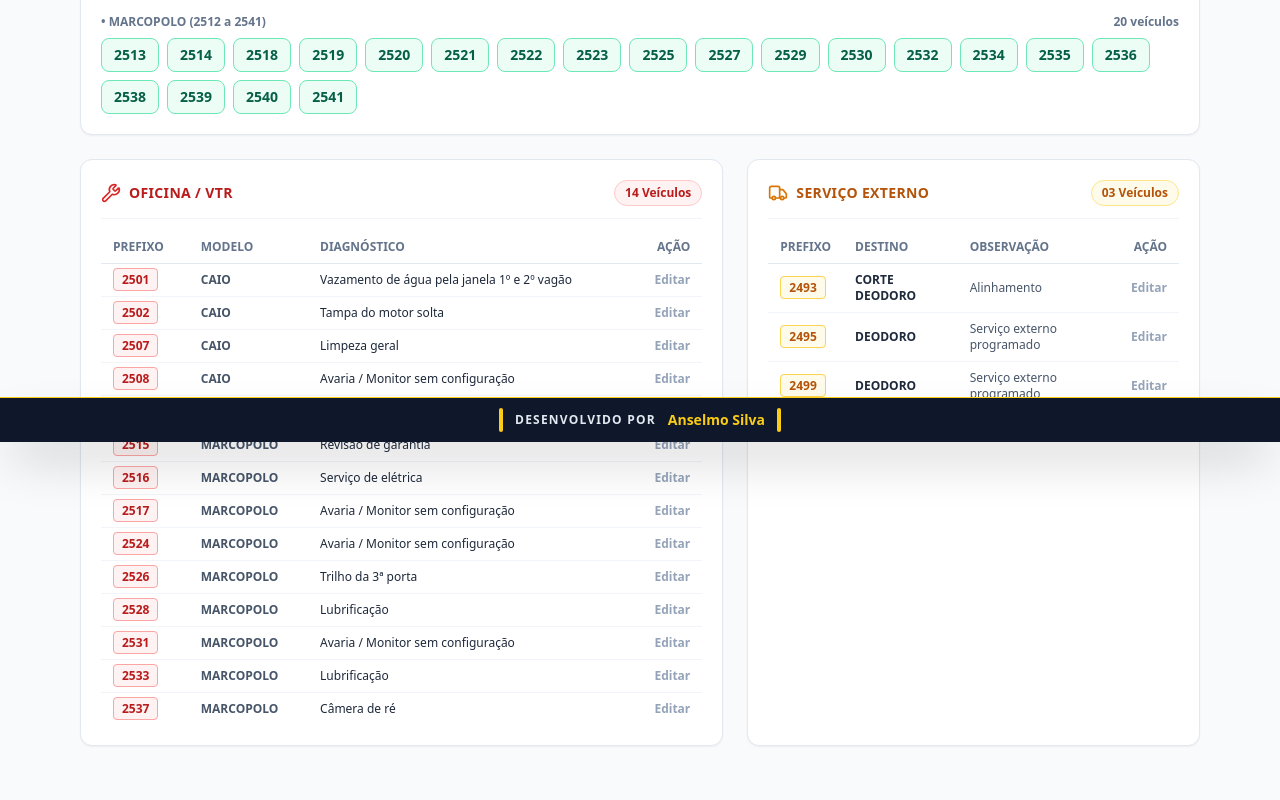
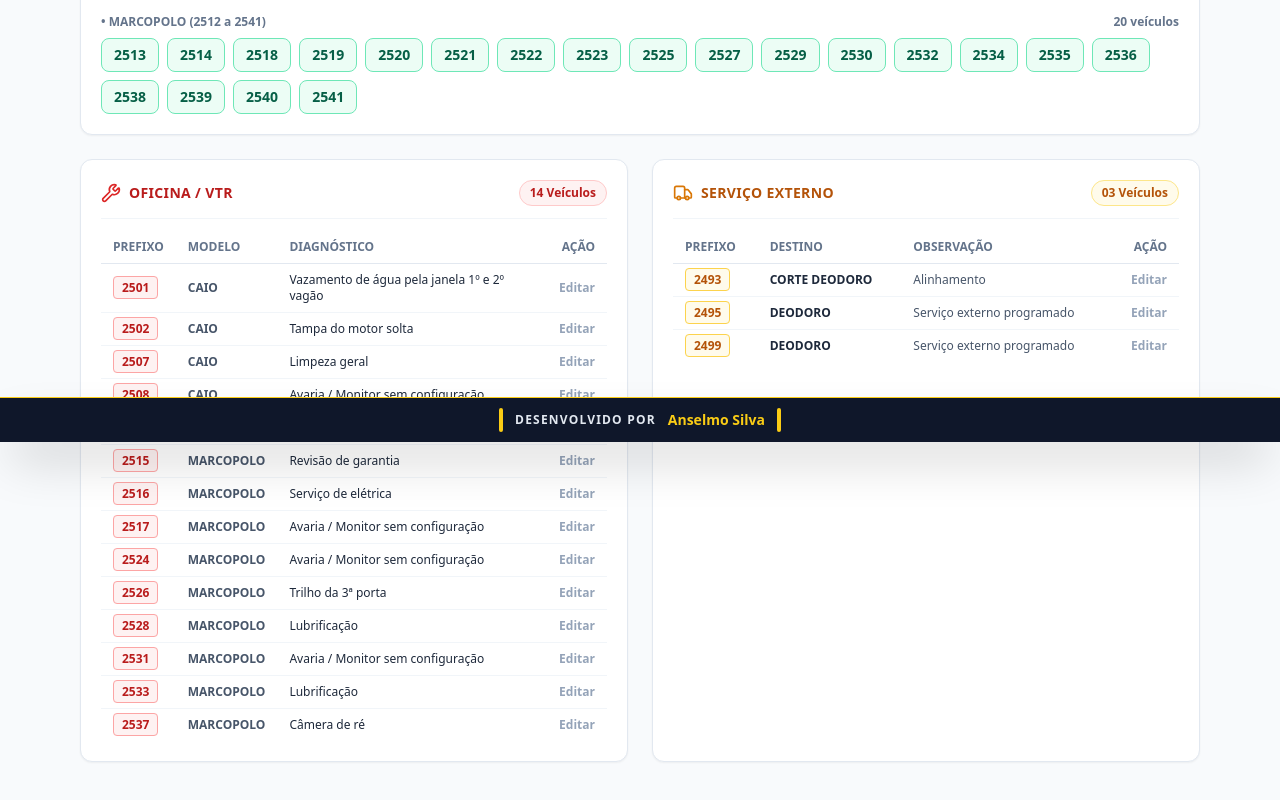
Before and after one commit to Anselmo2020/frota-g6, a React (Vite) app: page / in a window 1280 px wide. Shown: the part 358-1158 px from the top of the page. Built offline with nearby package versions, Linux system fonts and the light colour scheme.

Commit message:
Layout horizontal para Oficina e Serviço Externo

```diff
--- a/src/App.jsx
+++ b/src/App.jsx
@@ -187,9 +187,9 @@ export default function App() {
         </div>
 
         {/* Tabelas: Oficina & Serviço Externo */}
-        <div className="grid grid-cols-1 lg:grid-cols-12 gap-6">
+        <div className="grid grid-cols-1 md:grid-cols-2 gap-6">
           {/* Oficina */}
-          <div className="lg:col-span-7 bg-white border border-slate-200 rounded-xl p-5 shadow-sm">
+          <div className="bg-white border border-slate-200 rounded-xl p-5 shadow-sm">
             <div className="flex justify-between items-center border-b border-slate-100 pb-3 mb-3">
               <div className="flex items-center gap-2">
                 <Wrench className="w-5 h-5 text-red-600" />
@@ -237,7 +237,7 @@ export default function App() {
           </div>
 
           {/* Serviço Externo */}
-          <div className="lg:col-span-5 bg-white border border-slate-200 rounded-xl p-5 shadow-sm">
+          <div className="bg-white border border-slate-200 rounded-xl p-5 shadow-sm">
             <div className="flex justify-between items-center border-b border-slate-100 pb-3 mb-3">
               <div className="flex items-center gap-2">
                 <Truck className="w-5 h-5 text-amber-600" />
```
